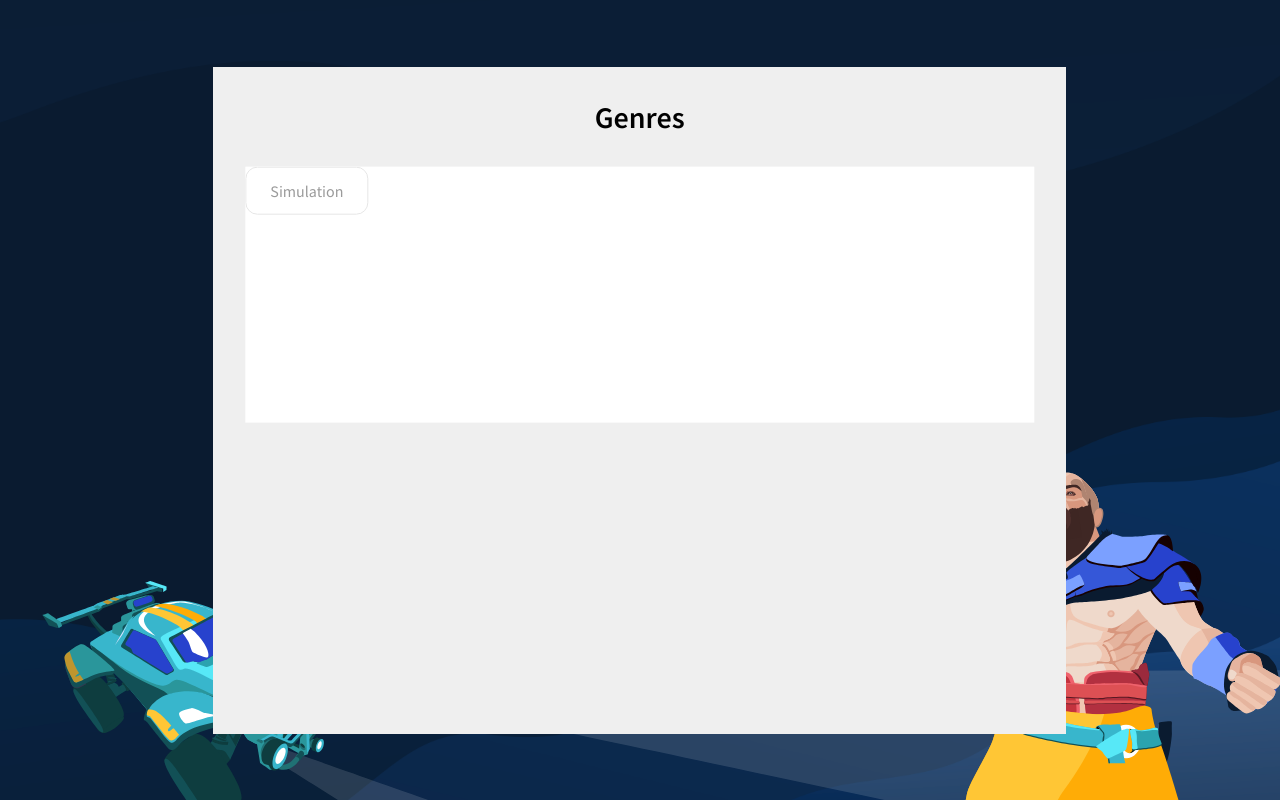
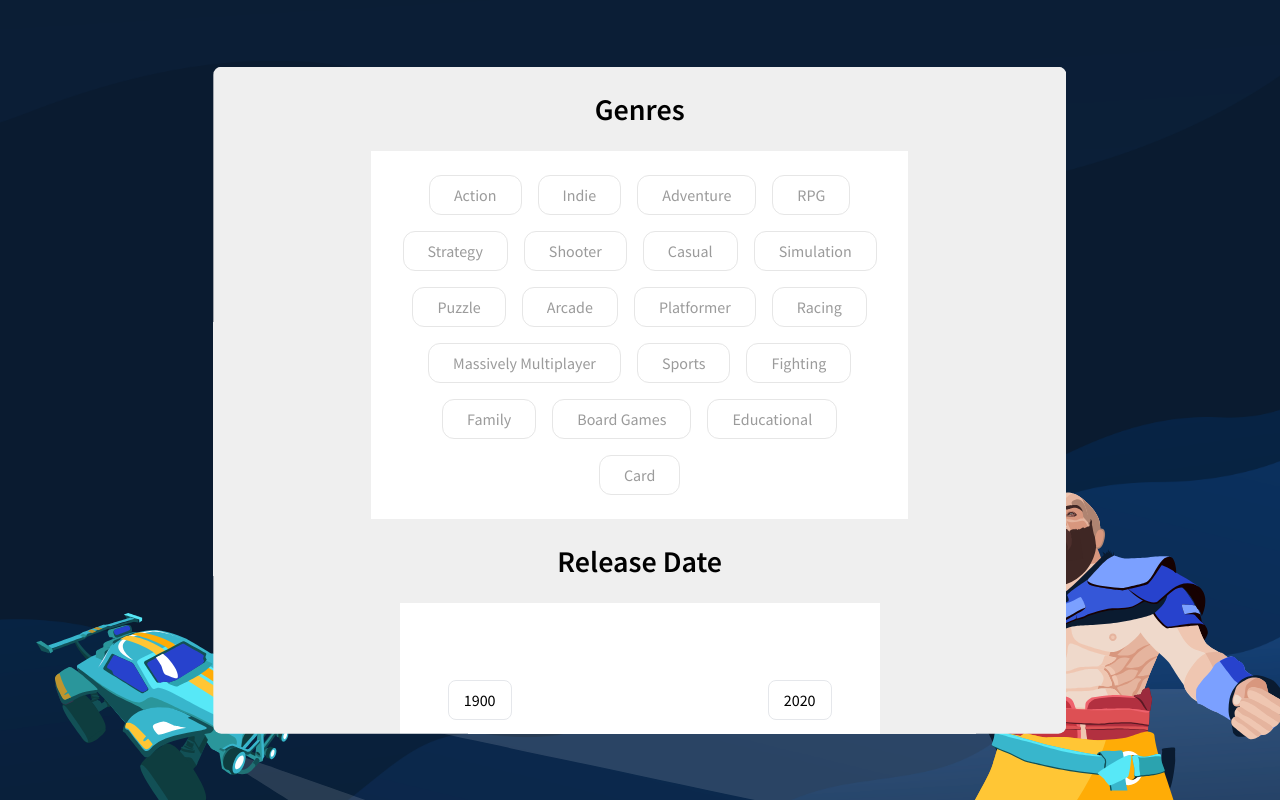
Before and after one commit to antonm7/gamefevr-website-client, a Next.js app: page / in a window 1280 px wide. Built offline with nearby package versions, Linux system fonts and the light colour scheme; no server answers.

Commit message:
filters configuration, styling, static genres data

```diff
--- a/components/Filters.tsx
+++ b/components/Filters.tsx
@@ -1,11 +1,42 @@
+import { genres } from "../lib/staticData";
+import { Genre } from "../types";
 import SelectBox from "./common/SelectBox";
+import Slider, { Range } from 'rc-slider';
+import 'rc-slider/assets/index.css';
+import { useState } from "react";
 
 export default function Filters() {
+    const [yearRange, changeYearRange] = useState<number[]>([1900, 2020]);
+
     return (
-        <div className="fixed z-50  p-8 w-4/6 h-5/6 bg-filtersBg top-1/2 left-1/2 transform -translate-x-1/2 -translate-y-1/2">
-            <h1 className="text-3xl font-semibold text-center">Genres</h1>
-            <div className="bg-white w-full h-64 mt-8">
-                <SelectBox title="Simulation"/>
+        <div className="fixed z-50 rounded-lg p-6 w-4/6 h-5/6 bg-filtersBg top-1/2 left-1/2 transform -translate-x-1/2 -translate-y-1/2">
+            <h1 className="text-3xl truncate font-semibold text-center">Genres</h1>
+            <div className="bg-white p-4 w-2/3 mt-6 mx-auto">
+                <div className="flex h-auto items-center justify-center flex-row flex-wrap">
+                    {genres.map((genre:Genre, index:number) => {
+                        return <SelectBox key={index} title={genre.name} />
+                    })}
+                </div>
+            </div>
+            <div className="flex flex-col items-center">
+                <h1 className="text-3xl truncate font-semibold text-center p-6">Release Date</h1>
+                <div className="bg-white h-60 flex flex-col items-center justify-center" style={{width:'30rem'}}>
+                    <div style={{width:'24rem'}} className="flex flex-row justify-between pb-8">
+                        <div className="w-16 h-10 border flex items-center justify-center rounded-lg">
+                            <p>{yearRange[0]}</p>
+                        </div>
+                        <div className="w-16 h-10 border flex items-center justify-center rounded-lg">
+                            <p>{yearRange[1]}</p>
+                        </div>
+                    </div>
+                    <Range
+                        style={{width:'80%'}}
+                        min={1990}
+                        max={2022}
+                        value={yearRange}
+                        onChange={changeYearRange}
+                    />
+                </div>
             </div>
         </div>
     )
--- a/components/animations/Car.tsx
+++ b/components/animations/Car.tsx
@@ -8,12 +8,12 @@ export default function Car() {
         autoplay: true,
         animationData: animationData,
         rendererSettings: {
-          preserveAspectRatio: 'xMinYMax meet', // Supports the same options as the svg element's preserveAspectRatio property
+          preserveAspectRatio: 'xMaxYMax meet', // Supports the same options as the svg element's preserveAspectRatio property
           clearCanvas: false,
           hideOnTransparent: true, //Boolean, only svg renderer, hides elements when opacity reaches 0 (defaults to true)
           className: 'some-css-class-name',
         }
       };
       return <Lottie options={defaultOptions}
-      style={{zIndex:0,position:'absolute',bottom:0,left:0}}></Lottie>
+      style={{zIndex:0,position:'absolute',bottom:0}}></Lottie>
 }
--- a/components/common/SelectBox.tsx
+++ b/components/common/SelectBox.tsx
@@ -4,7 +4,7 @@ type Props = {
 }
 export default function SelectBox(props:Props) {
     return (
-        <button className="h-12 bg-transparent border border-text-gray px-6 flex flex-row items-center justify-center rounded-xl">
+        <button id="selectBox" className="h-10 m-2 overflow-hidden bg-transparent border border-text-gray px-6 flex flex-row items-center justify-center rounded-xl">
             <p className="text-text-gray text-base font-extralight">{props.title}</p>
         </button>
     )
--- /dev/null
+++ b/lib/staticData.ts
@@ -0,0 +1,87 @@
+import { Genre } from "../types";
+
+export const genres:Genre[] = [
+    {
+        "id": 4,
+        "name": "Action"
+    },
+    {
+        "id": 51,
+        "name": "Indie",
+
+    },
+    {
+        "id": 3,
+        "name": "Adventure",
+
+    },
+    {
+        "id": 5,
+        "name": "RPG",
+    },
+    {
+        "id": 10,
+        "name": "Strategy",
+    },
+    {
+        "id": 2,
+        "name": "Shooter",
+
+    },
+    {
+        "id": 40,
+        "name": "Casual",
+    },
+    {
+        "id": 14,
+        "name": "Simulation",
+
+    },
+    {
+        "id": 7,
+        "name": "Puzzle",
+    },
+    {
+        "id": 11,
+        "name": "Arcade",
+
+    },
+    {
+        "id": 83,
+        "name": "Platformer",
+
+    },
+    {
+        "id": 1,
+        "name": "Racing",
+    },
+    {
+        "id": 59,
+        "name": "Massively Multiplayer",
+    },
+    {
+        "id": 15,
+        "name": "Sports",
+    },
+    {
+        "id": 6,
+        "name": "Fighting",
+    },
+    {
+        "id": 19,
+        "name": "Family",
+    },
+    {
+        "id": 28,
+        "name": "Board Games",
+    },
+    {
+        "id": 34,
+        "name": "Educational"
+    },
+    {
+
+        "id": 17,
+        "name": "Card",
+    }
+]
--- a/next.config.js
+++ b/next.config.js
@@ -1,6 +1,6 @@
 /** @type {import('next').NextConfig} */
 const nextConfig = {
-  reactStrictMode: true,
+  reactStrictMode: false,
   webpack(config) {
     config.module.rules.push({
       test: /\.svg$/,
--- a/package.json
+++ b/package.json
@@ -15,6 +15,7 @@
     "axios": "^0.25.0",
     "lottie-web": "^5.8.1",
     "next": "12.0.10",
+    "rc-slider": "^9.7.5",
     "react": "17.0.2",
     "react-dom": "17.0.2",
     "react-lottie": "^1.2.3"
--- a/pages/index.tsx
+++ b/pages/index.tsx
@@ -26,7 +26,7 @@ const Home: NextPage = () => {
         <main id="home" className='h-screen w-screen flex relative'>
             <div className='w-full flex flex-col'>
               <div className='z-10 bg-transparent h-full'>
-                <h1 className='text-white font-black text-7xl pt-32 text-center'>Search The Best<br /> Game For You</h1>
+                <h1 className='text-white font-black text-7xl overflow-hidden	pt-32 text-center'>Search The Best<br /> Game For You</h1>
                 <div className='flex pt-8 justify-center'>
                   <SearchInput />
                   <div className='w-24 h-16 rounded-lg ml-4'>
--- a/styles/global.css
+++ b/styles/global.css
@@ -9,6 +9,7 @@
 
 h1,p,h2 {
     font-family: 'Source Sans Pro', sans-serif;
+
 }
 
 #home {
--- /dev/null
+++ b/types/index.ts
@@ -0,0 +1,4 @@
+export type Genre = {
+    id: number;
+    name: string;
+}
```
Also changed, not shown: public/animations/1920.json, 1 other file (tests, documents, lock files or other folders).
